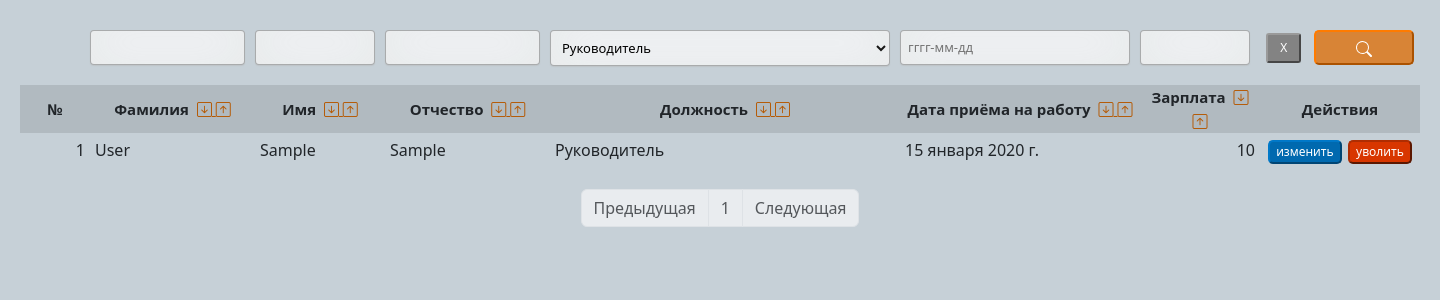
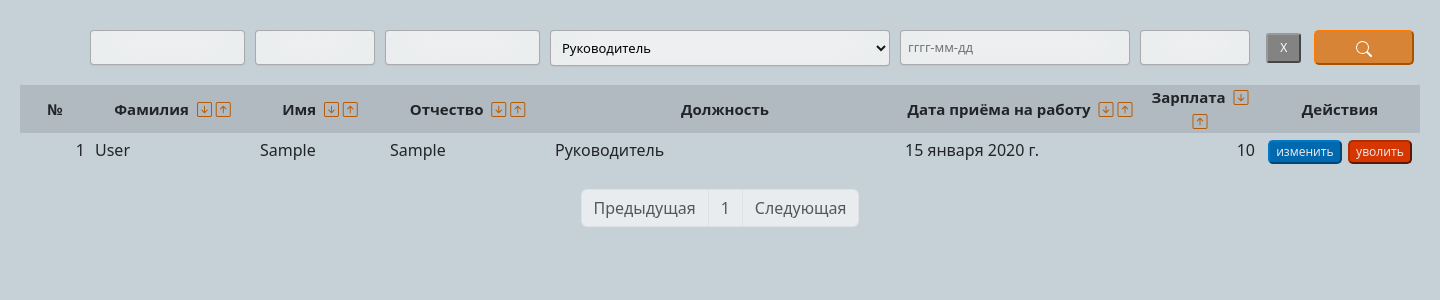
Before and after one commit to SwedL/industrial-company, a Django app: page /department/1/1/1/ in a window 1440 px wide. Shown: the part 60-360 px from the top of the page. Run offline with Django 5.2, Linux system fonts and the light colour scheme; data comes from the database, SQL or seed files in the repository; tables that the repository leaves empty hold one stand-in row (values such as "Sample post"); style sheets or scripts are compiled from the project's sources; some libraries are stand-ins or nearby versions.

Commit message:
remove arrows sorted by position if position in search filter

```diff
--- a/structure/static/structure/css/department.css
+++ b/structure/static/structure/css/department.css
@@ -92,35 +92,45 @@ input, select {
 }
 
 /* line 71, ../../Users/Алексей/PycharmProjects/industrial-company-server/industrial-company/structure/static/structure/sass/department.sass */
-a {
+.bi {
   color: #b55800;
   text-decoration: underline;
 }
 
-/* line 75, ../../Users/Алексей/PycharmProjects/industrial-company-server/industrial-company/structure/static/structure/sass/department.sass */
+/* line 74, ../../Users/Алексей/PycharmProjects/industrial-company-server/industrial-company/structure/static/structure/sass/department.sass */
+.bi:hover {
+  color: #e77d1a;
+}
+
+/* line 77, ../../Users/Алексей/PycharmProjects/industrial-company-server/industrial-company/structure/static/structure/sass/department.sass */
+a {
+  text-decoration: none;
+}
+
+/* line 80, ../../Users/Алексей/PycharmProjects/industrial-company-server/industrial-company/structure/static/structure/sass/department.sass */
 p {
   margin: 0;
 }
 
-/* line 78, ../../Users/Алексей/PycharmProjects/industrial-company-server/industrial-company/structure/static/structure/sass/department.sass */
+/* line 83, ../../Users/Алексей/PycharmProjects/industrial-company-server/industrial-company/structure/static/structure/sass/department.sass */
 .readonly {
   background-color: #c5c5c5;
 }
 
-/* line 81, ../../Users/Алексей/PycharmProjects/industrial-company-server/industrial-company/structure/static/structure/sass/department.sass */
+/* line 86, ../../Users/Алексей/PycharmProjects/industrial-company-server/industrial-company/structure/static/structure/sass/department.sass */
 table {
   width: 1400px;
   margin: 0 auto;
   margin-bottom: 20px;
 }
 
-/* line 86, ../../Users/Алексей/PycharmProjects/industrial-company-server/industrial-company/structure/static/structure/sass/department.sass */
+/* line 91, ../../Users/Алексей/PycharmProjects/industrial-company-server/industrial-company/structure/static/structure/sass/department.sass */
 small {
   font-size: 15px;
   font-weight: bold;
 }
 
-/* line 90, ../../Users/Алексей/PycharmProjects/industrial-company-server/industrial-company/structure/static/structure/sass/department.sass */
+/* line 95, ../../Users/Алексей/PycharmProjects/industrial-company-server/industrial-company/structure/static/structure/sass/department.sass */
 th {
   vertical-align: middle;
   text-align: center;
@@ -130,87 +140,87 @@ th {
   padding-right: 5px;
 }
 
-/* line 98, ../../Users/Алексей/PycharmProjects/industrial-company-server/industrial-company/structure/static/structure/sass/department.sass */
+/* line 103, ../../Users/Алексей/PycharmProjects/industrial-company-server/industrial-company/structure/static/structure/sass/department.sass */
 td {
   padding: 5px;
 }
 
-/* line 100, ../../Users/Алексей/PycharmProjects/industrial-company-server/industrial-company/structure/static/structure/sass/department.sass */
+/* line 105, ../../Users/Алексей/PycharmProjects/industrial-company-server/industrial-company/structure/static/structure/sass/department.sass */
 td:nth-child(1) {
   text-align: end;
 }
 
-/* line 102, ../../Users/Алексей/PycharmProjects/industrial-company-server/industrial-company/structure/static/structure/sass/department.sass */
+/* line 107, ../../Users/Алексей/PycharmProjects/industrial-company-server/industrial-company/structure/static/structure/sass/department.sass */
 td:nth-child(7) {
   text-align: end;
 }
 
-/* line 104, ../../Users/Алексей/PycharmProjects/industrial-company-server/industrial-company/structure/static/structure/sass/department.sass */
+/* line 109, ../../Users/Алексей/PycharmProjects/industrial-company-server/industrial-company/structure/static/structure/sass/department.sass */
 td > input, td select {
   padding: 3px;
   padding-left: 7px;
   font-size: 16px;
 }
 
-/* line 108, ../../Users/Алексей/PycharmProjects/industrial-company-server/industrial-company/structure/static/structure/sass/department.sass */
+/* line 113, ../../Users/Алексей/PycharmProjects/industrial-company-server/industrial-company/structure/static/structure/sass/department.sass */
 td:has(input, select) {
   padding: 1px;
 }
 
-/* line 113, ../../Users/Алексей/PycharmProjects/industrial-company-server/industrial-company/structure/static/structure/sass/department.sass */
+/* line 118, ../../Users/Алексей/PycharmProjects/industrial-company-server/industrial-company/structure/static/structure/sass/department.sass */
 tr:nth-child(even) {
   background-color: #b1bac0;
 }
 
-/* line 116, ../../Users/Алексей/PycharmProjects/industrial-company-server/industrial-company/structure/static/structure/sass/department.sass */
+/* line 121, ../../Users/Алексей/PycharmProjects/industrial-company-server/industrial-company/structure/static/structure/sass/department.sass */
 .table_buttons {
   height: 24px;
   border-radius: 5px;
-  color: white;
+  color: #e7e7e7;
   text-align: center;
   font-size: 12px;
 }
 
-/* line 123, ../../Users/Алексей/PycharmProjects/industrial-company-server/industrial-company/structure/static/structure/sass/department.sass */
+/* line 128, ../../Users/Алексей/PycharmProjects/industrial-company-server/industrial-company/structure/static/structure/sass/department.sass */
 .table__button-box {
   display: flex;
   flex-direction: row;
   justify-content: space-around;
 }
 
-/* line 127, ../../Users/Алексей/PycharmProjects/industrial-company-server/industrial-company/structure/static/structure/sass/department.sass */
+/* line 132, ../../Users/Алексей/PycharmProjects/industrial-company-server/industrial-company/structure/static/structure/sass/department.sass */
 .table__button-box_edit {
   background-color: #0069af;
   border-color: #0078c8;
 }
 
-/* line 130, ../../Users/Алексей/PycharmProjects/industrial-company-server/industrial-company/structure/static/structure/sass/department.sass */
+/* line 135, ../../Users/Алексей/PycharmProjects/industrial-company-server/industrial-company/structure/static/structure/sass/department.sass */
 .table__button-box_edit:disabled {
   background-color: #4c84aa99;
   border-color: #61abdd99;
   color: #f3f3f3f8;
 }
 
-/* line 134, ../../Users/Алексей/PycharmProjects/industrial-company-server/industrial-company/structure/static/structure/sass/department.sass */
+/* line 139, ../../Users/Алексей/PycharmProjects/industrial-company-server/industrial-company/structure/static/structure/sass/department.sass */
 .table__button-box_dismiss {
   background-color: #d83600;
   border-color: #af2d02;
 }
 
-/* line 137, ../../Users/Алексей/PycharmProjects/industrial-company-server/industrial-company/structure/static/structure/sass/department.sass */
+/* line 142, ../../Users/Алексей/PycharmProjects/industrial-company-server/industrial-company/structure/static/structure/sass/department.sass */
 .table__button-box_dismiss:disabled {
   background-color: #dd663fab;
   border-color: #ff774a9b;
   color: #f3f3f3f8;
 }
 
-/* line 141, ../../Users/Алексей/PycharmProjects/industrial-company-server/industrial-company/structure/static/structure/sass/department.sass */
+/* line 146, ../../Users/Алексей/PycharmProjects/industrial-company-server/industrial-company/structure/static/structure/sass/department.sass */
 .table__button-box_save {
   background-color: #9baf00;
   border-color: #c3dc03;
 }
 
-/* line 144, ../../Users/Алексей/PycharmProjects/industrial-company-server/industrial-company/structure/static/structure/sass/department.sass */
+/* line 149, ../../Users/Алексей/PycharmProjects/industrial-company-server/industrial-company/structure/static/structure/sass/department.sass */
 .table__button-box_cancel {
   background-color: #7b7b7b;
   border-color: #a1a1a1;
--- a/structure/static/structure/sass/base.sass
+++ b/structure/static/structure/sass/base.sass
@@ -39,7 +39,6 @@ body
         margin-left: 150px
         margin-right: 300px
         width: 130px
-    &__nav-box
 
 .nav-menu
     display: flex
@@ -57,7 +56,6 @@ body
     &__text
         color: #FF881B
         font-family: "PPTSans"
-        // color: #E67A17
         text-decoration: none
     &__text:hover
         color: #ffaf65
--- a/structure/static/structure/sass/department.sass
+++ b/structure/static/structure/sass/department.sass
@@ -68,9 +68,14 @@ input, select
     text-align: center
     line-height: 8px
 
-a
+.bi
     color: #b55800
     text-decoration: underline
+.bi:hover
+    color: #e77d1a
+
+a
+    text-decoration: none
 
 p
     margin: 0
@@ -116,7 +121,7 @@ tr
 .table_buttons
     height: 24px
     border-radius: 5px
-    color: white
+    color: #e7e7e7
     text-align: center
     font-size: 12px
 
--- a/structure/templates/structure/employees_table.html
+++ b/structure/templates/structure/employees_table.html
@@ -55,12 +55,14 @@
         <th scope="col" style="width: 350px">
             <small>
                 Должность
+                {% if not position_id %}
                 <a href="{% url 'structure:department' order_by='position_id' direction='ascend' %}">
                     <i class="table-icon bi bi-arrow-down-square ms-1"></i>
                 </a>
                 <a href="{% url 'structure:department' order_by='position_id' direction='descend' %}">
                     <i class="table-icon bi bi-arrow-up-square"></i>
                 </a>
+                {% endif %}
             </small>
         </th>
 
--- a/structure/templates/structure/search_form.html
+++ b/structure/templates/structure/search_form.html
@@ -13,7 +13,7 @@
                 hx-target="closest form"
                 hx-swap="outerHTML">X
             </button>
-            <button type="submit" class="btn-search"><svg xmlns="http://www.w3.org/2000/svg" width="16" height="16" fill="currentColor" class="bi bi-search" viewBox="0 0 16 16">
+            <button type="submit" class="btn-search"><svg xmlns="http://www.w3.org/2000/svg" width="16" height="16" fill="currentColor" class="bi-search" viewBox="0 0 16 16">
                 <path d="M11.742 10.344a6.5 6.5 0 1 0-1.397 1.398h-.001c.03.04.062.078.098.115l3.85 3.85a1 1 0 0 0 1.415-1.414l-3.85-3.85a1.007 1.007 0 0 0-.115-.1zM12 6.5a5.5 5.5 0 1 1-11 0 5.5 5.5 0 0 1 11 0z"/>
               </svg></button>
         </div>
--- a/structure/views.py
+++ b/structure/views.py
@@ -73,6 +73,7 @@ class EmployeesView(View):
 
         context = {
             'employees': page_obj,
+            'position_id': position_id,
             'paginator_range': page_obj.paginator.get_elided_page_range(page_obj.number),
             'form': form,
         }
@@ -117,6 +118,7 @@ class EmployeesView(View):
 
         context = {
             'employees': page_obj,
+            'position_id': position_id,
             'paginator_range': page_obj.paginator.get_elided_page_range(page_obj.number),
             'form': form,
         }
```
Also changed, not shown: structure/static/structure/css/base.css (+10 -10 lines), 2 other files.
